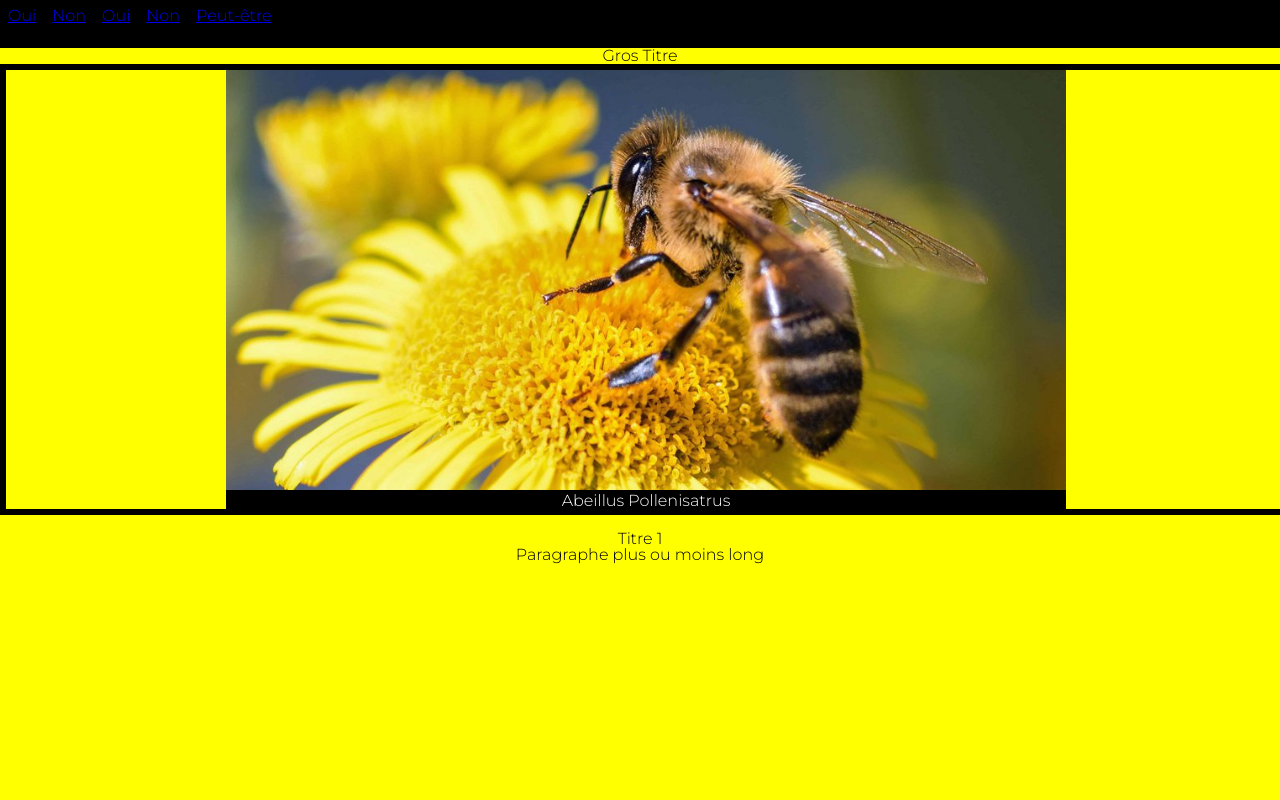
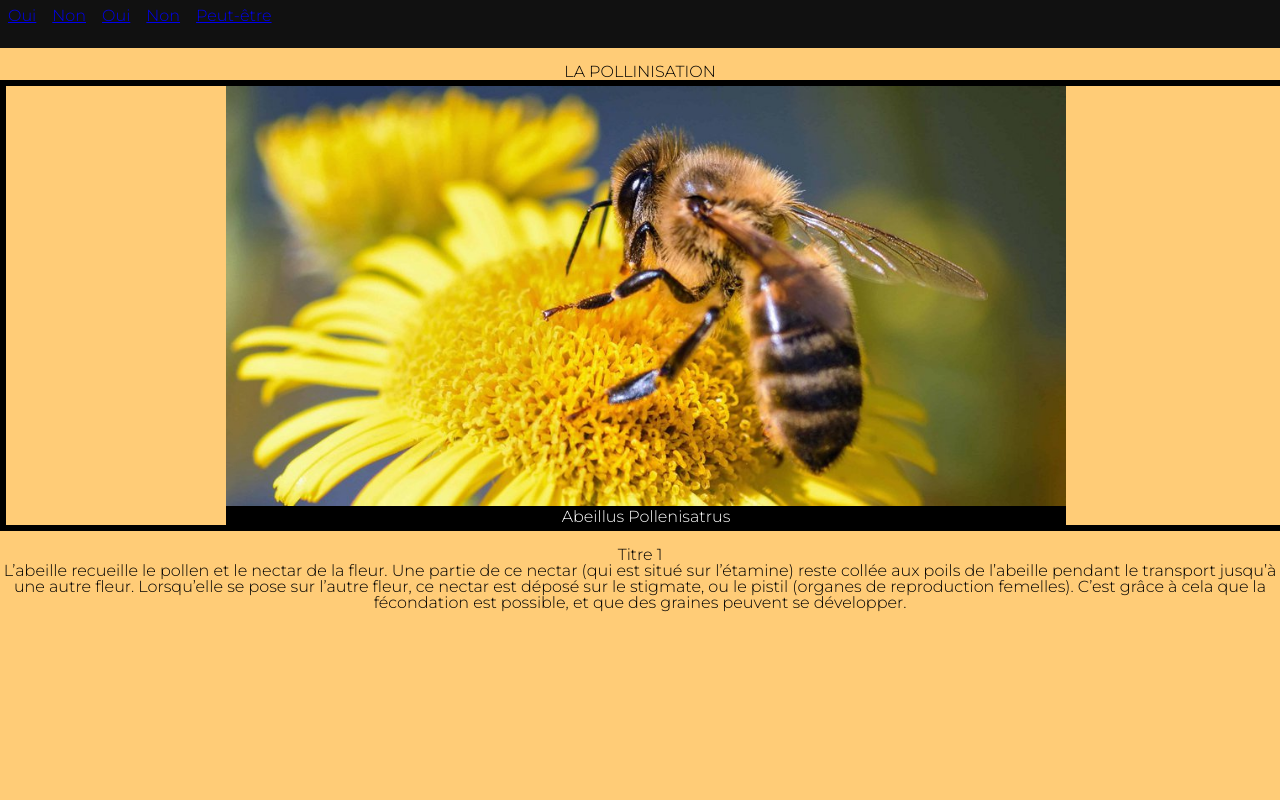
Before and after one commit to StefGrazz/Test, a plain HTML site: page index.html in a window 1280 px wide. Shown: the top 800 px of the page. Drawn offline with Linux system fonts and the light colour scheme.

Commit message:
New
Test

```diff
--- a/css/master.css
+++ b/css/master.css
@@ -1,6 +1,6 @@
 body{
   font-family: 'Montserrat', sans-serif;
-  background-color: rgb(255, 255, 0);
+  background-color: #ffcc77;
   text-align: center;
 }
 
@@ -18,8 +18,8 @@ figure img{
 }
 
 header{
-  background-color: #000000;
-  color: #ffff00
+  background-color: #111111;
+  color: #000000
   stylesheet: none;
   align-items: flex-end;
 }
--- a/index.html
+++ b/index.html
@@ -2,7 +2,7 @@
 <html lang="en" dir="ltr">
   <head>
     <meta charset="utf-8">
-    <title>Hello World</title>
+    <title>Abeille & Co</title>
     <link rel="stylesheet" href="css/reset.css">
     <link rel="stylesheet" href="css/master.css">
     <style>
@@ -21,7 +21,7 @@
               <li><a href="#e1">Peut-être</a></li> </ul> </strong> <br>
 
     </header>
-    <h1>Gros Titre</h1>
+    <h1><br>LA POLLINISATION<br></h1>
 <figure>
     <section>
     <img src="images/abeille.jpg" alt="c'est une abeille">
@@ -31,7 +31,7 @@
 
     <h2>Titre 1</h2>
     <div class="content" id="e1">
-    <p>Paragraphe plus ou moins long</p>
+    <p>L’abeille recueille le pollen et le nectar de la fleur. Une partie de ce nectar (qui est situé sur l’étamine) reste collée aux poils de l’abeille pendant le transport jusqu’à une autre fleur.  Lorsqu’elle se pose sur l’autre fleur, ce nectar est déposé sur le stigmate, ou le pistil (organes de reproduction femelles).   C’est grâce à cela que la fécondation est possible, et que des graines peuvent se développer. </p>
     </div>
     <h2>Titre 2</h2>
     <div class="content" id="e2">
```
